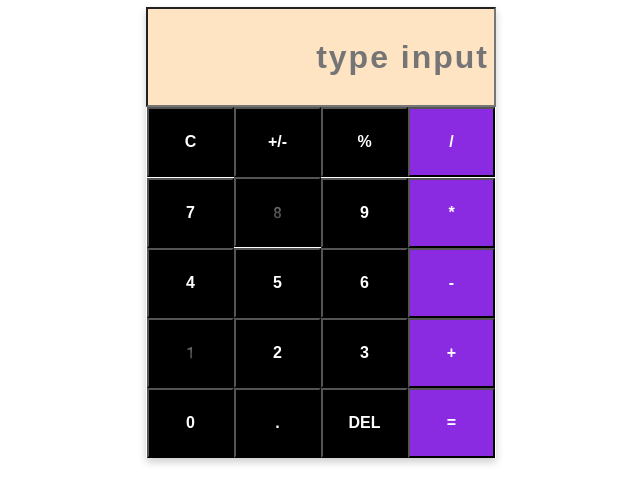
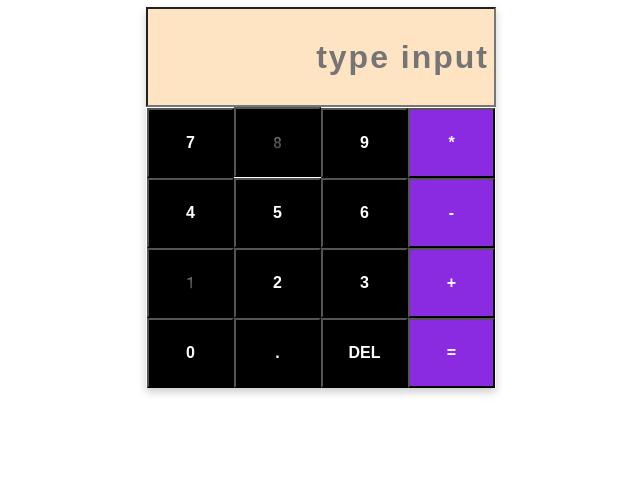
Before and after one commit to mahedi5061/calculator, a plain HTML site: page index.html in a window 1280 px wide. Shown: the part 40-544 px from the top of the page, without its empty margins (319-959 px from the left). Drawn offline with Linux system fonts and the light colour scheme.

Commit message:
update with JS

```diff
--- /dev/null
+++ b/app.js
@@ -0,0 +1,9 @@
+
+function calculator(x){
+
+    const result=document.getElementById('res');
+    result.value=result.value+x;
+    const results=document.getElementById('res');
+    results.value=eval(result.value);
+
+}
--- a/index.html
+++ b/index.html
@@ -3,49 +3,45 @@
     <meta charset="UTF-8">
     <meta name="viewport" content="width=device-width, initial-scale=1.0">
     <link rel="stylesheet" href="style.css" >
-    <title>Caculator</title>
+    <title>Calculator</title>
 </head>
 <body>
     <h1>Calculator</h1>
     <div class="container">
-        <div class="head">
-            <input type="text" placeholder="type input" id="res" maxlength="10">
+        <div class="head"  name="ami" >
+            <input type="text" value="" placeholder="type input" id="res" maxlength="10">
 
-        </div>
-        <div>
-            <input type="button" class="btn" value="C">
-            <input type="button" class="btn" value="+/-">
-            <input type="button" class="btn" value="%">
-            <input type="button" class="btn lastbtn" value="/">
         </div>
 
         <div>
-            <input type="button" class="btn" value="7">
-            <input type="button" class="btn" value="8️">
-            <input type="button" class="btn" value="9">
-            <input type="button" class="btn lastbtn" value="*">
+            <input onclick="calculator(this.value)" type="button" class="btn" value="7">
+            <input onclick="calculator(this.value)" type="button" class="btn" value="8️">
+            <input onclick="calculator(this.value)" type="button" class="btn" value="9">
+            <input onclick="calculator(this.value)" type="button" class="btn lastbtn" value="*">
         </div>
         <div>
-            <input type="button" class="btn" value="4">
-            <input type="button" class="btn" value="5">
-            <input type="button" class="btn" value="6">
-            <input type="button" class="btn lastbtn" value="-">
+            <input onclick="calculator(this.value)" type="button" class="btn" value="4">
+            <input onclick="calculator(this.value)" type="button" class="btn" value="5">
+            <input onclick="calculator(this.value)" type="button" class="btn" value="6">
+            <input onclick="calculator(this.value)" type="button" class="btn lastbtn" value="-">
         </div>
         <div>
-            <input type="button" class="btn" value="1️">
-            <input type="button" class="btn" value="2">
-            <input type="button" class="btn" value="3">
-            <input type="button" class="btn lastbtn" value="+">
+            <input onclick="calculator(this.value)" type="button" class="btn" value="1️">
+            <input onclick="calculator(this.value)" type="button" class="btn" value="2">
+            <input onclick="calculator(this.value)" type="button" class="btn" value="3">
+            <input onclick="calculator(this.value)" type="button" class="btn lastbtn" value="+">
         </div>
         <div>
-            <input type="button" class="btn" value="0">
-            <input type="button" class="btn" value=".">
-            <input type="button" class="btn" value="DEL">
-            <input type="button" class="btn lastbtn" value="=">
+            <input onclick="calculator(this.value)" type="button" class="btn" value="0">
+            <input onclick="calculator(this.value)" type="button" class="btn" value=".">
+            <input   type="button" class="btn" value="DEL">
+            <input onclick="calculator(this.value)" type="button" class="btn lastbtn" value="=">
         </div>
 
 
     </div>
 
+    <script src="app.js"></script>
+
 </body>
 </html>
```
